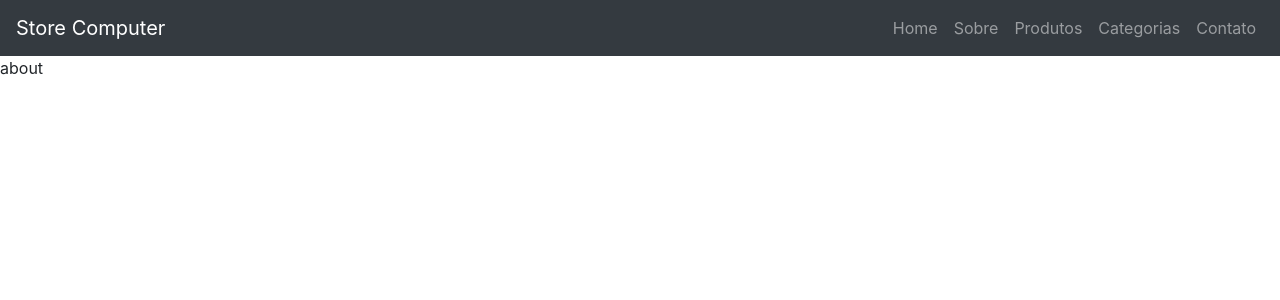
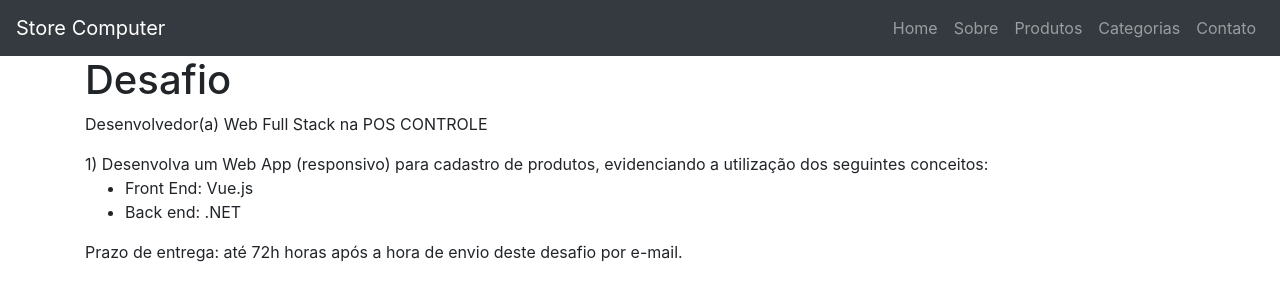
Before and after one commit to gabrieljony/cadastro-produto-desafio-seniorup, a Vue app in the folder clientapp/: page /about in a window 1280 px wide. Shown: the top 300 px of the page. Built offline with nearby package versions, Linux system fonts and the light colour scheme.

Commit message:
Implementado as telas Sobre e Contato

```diff
--- a/clientapp/src/components/About.vue
+++ b/clientapp/src/components/About.vue
@@ -1,6 +1,21 @@
 <template>
   <div>
-    <p>about</p>
+    <b-container>
+      <b-row>
+        <b-col>
+          <h1>Desafio</h1>
+          <p>Desenvolvedor(a) Web Full Stack na POS CONTROLE</p>
+          <p>
+            1) Desenvolva um Web App (responsivo) para cadastro de produtos, evidenciando a utilização dos seguintes conceitos:
+            <ul>
+              <li>Front End: Vue.js</li>
+              <li>Back end: .NET</li>
+            </ul>
+            Prazo de entrega: até 72h horas após a hora de envio deste desafio por e-mail.
+          </p>
+        </b-col>
+      </b-row>
+    </b-container>
   </div>
 </template>
 
--- a/clientapp/src/components/Contact.vue
+++ b/clientapp/src/components/Contact.vue
@@ -1,13 +1,21 @@
 <template>
   <div>
-    <p>contact</p>
+    <b-container >
+      <b-row>
+        <b-col>
+          <h1>Gabriel Jony Borges Silva</h1>
+          <p>Contato: 71 991312256</p>
+          <p>E-mail: gabriel_jony@hotmail.com</p>
+        </b-col>
+      </b-row>
+    </b-container>
   </div>
 </template>
 
 <script>
 export default {
   name: "contact"
-}
+};
 </script>
 
 <style scoped>
```
